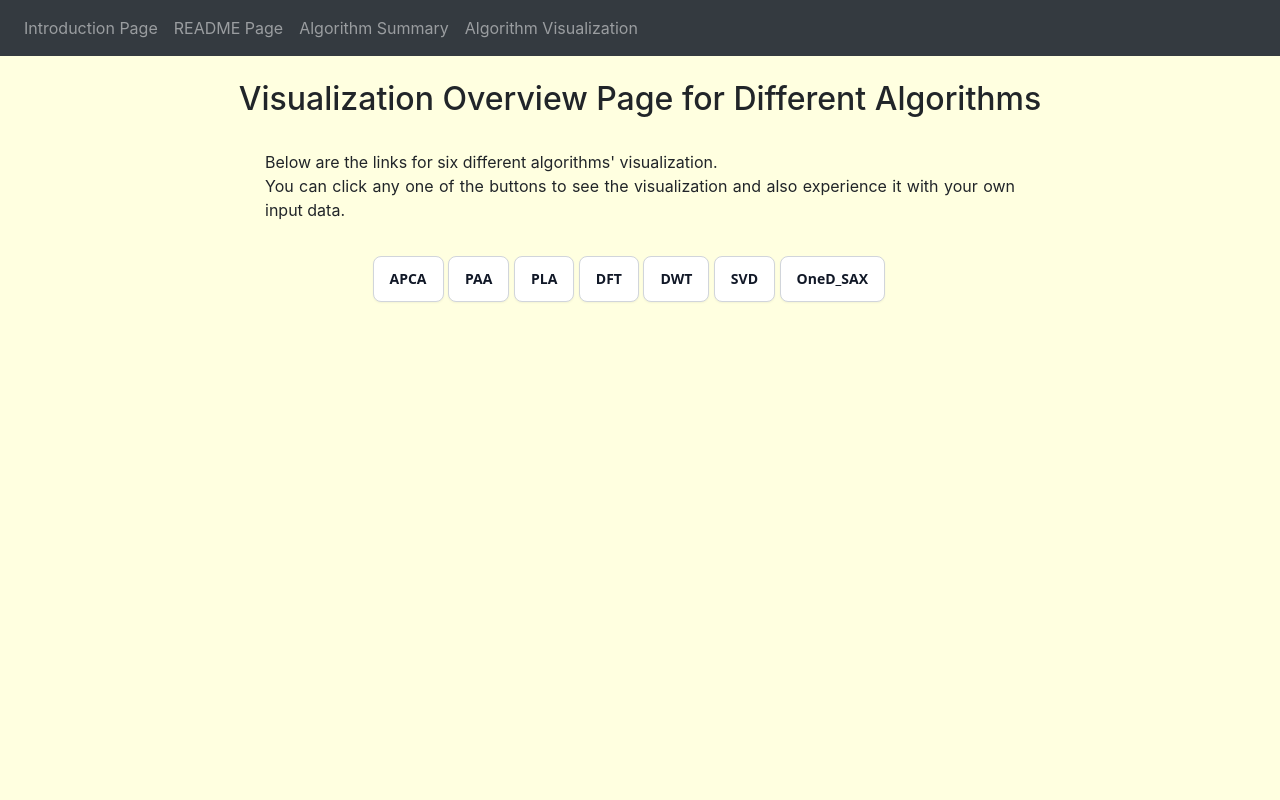
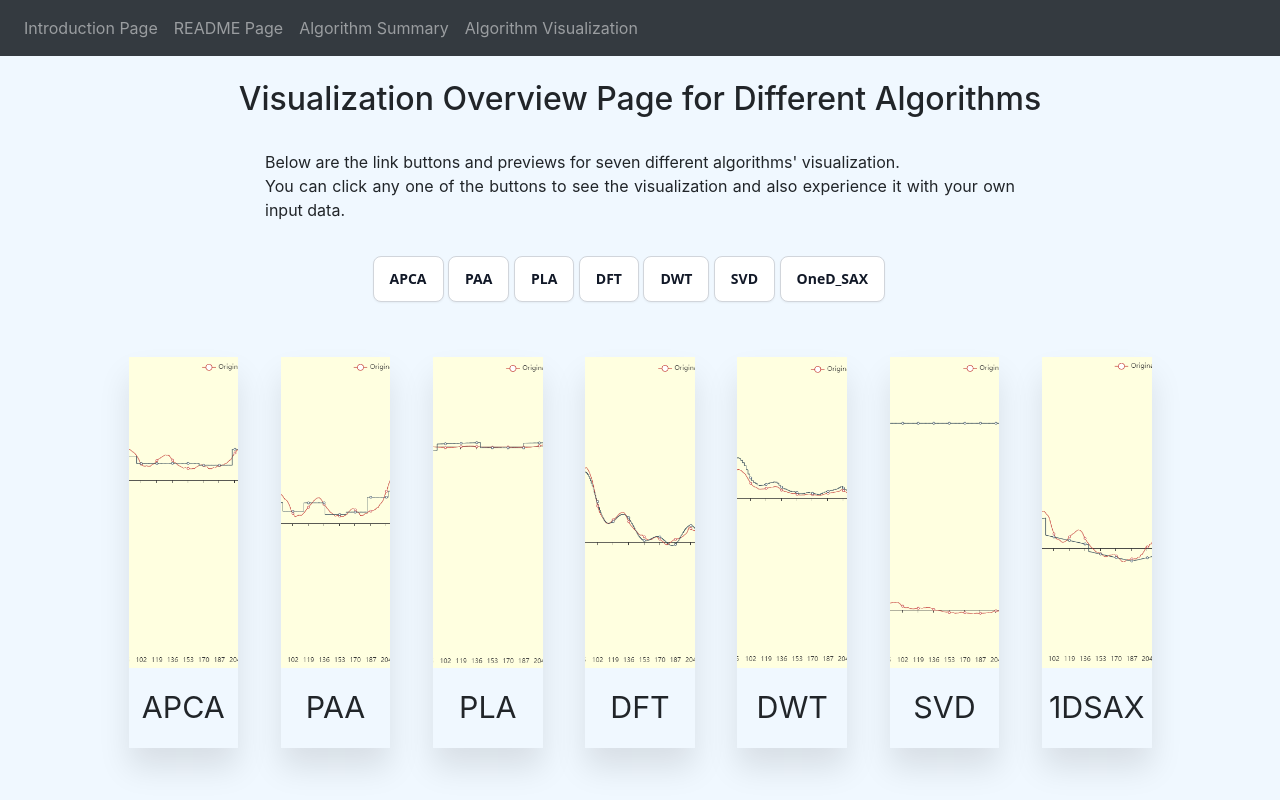
Before and after one commit to Jayson0709/time_series_project, a Flask app: page /visualization in a window 1280 px wide. Run offline with Flask 2, Linux system fonts and the light colour scheme; parts of the project's set-up code (start-up, migrations or seed data) failed here and were passed over; some libraries are stand-ins or nearby versions.

Commit message:
[Add] add visualization images and display an animation on the visualization.html.

```diff
--- a/server.py
+++ b/server.py
@@ -418,7 +418,7 @@ def one_d_sax_visualization():
                        is_step=True,
                        label_opts=opts.LabelOpts(is_show=False),
                        )
-            .set_global_opts(title_opts=opts.TitleOpts(title=constant_values.SAX_TITLE))
+            .set_global_opts(title_opts=opts.TitleOpts(title=constant_values.ONE_D_SAX_TITLE))
     )
     return render_template("one_d_sax.html", line_options=line.dump_options(), original_data=y_data, reduced_data=reduced_data,
                            segments=segments, n_sax_symbols_avg=n_sax_symbols_avg, n_sax_symbols_slope=n_sax_symbols_slope,
--- a/static/Python/constant_values.py
+++ b/static/Python/constant_values.py
@@ -16,5 +16,5 @@ DWT_TITLE = "DWT"
 PAA_TITLE = "PAA"
 PLA_TITLE = "PLA"
 SVD_TITLE = "SVD"
-SAX_TITLE = "SAX"
+ONE_D_SAX_TITLE = "OneD_SAX"
 SECRET_KEY = 'a6e3029ba663403e8e640aff21247c32'
--- a/static/css/style.css
+++ b/static/css/style.css
@@ -202,5 +202,43 @@ table, th{
 }
 
 body {
-    background: lightyellow;
+    background: aliceblue;
 }
+
+.container_for_visualization_page {
+  display: flex;
+  width: 100%;
+  padding: 4% 2%;
+  box-sizing: border-box;
+  height: 60vh;
+}
+
+.box_for_visualization_page{
+  flex: 1;
+  overflow: hidden;
+  transition: .5s;
+  margin: 0 2%;
+  box-shadow: 0 20px 30px rgba(0,0,0,.1);
+  line-height: 0;
+}
+
+.box_for_visualization_page > img {
+  width: 200%;
+  height: calc(100% - 10vh);
+  object-fit: cover;
+  transition: .5s;
+}
+
+.box_for_visualization_page > span {
+  font-size: 3.8vh;
+  display: block;
+  text-align: center;
+  height: 10vh;
+  line-height: 2.6;
+}
+
+.box_for_visualization_page:hover { flex: 1 1 80%; }
+.box_for_visualization_page:hover > img {
+  width: 100%;
+  height: 100%;
+}
--- a/templates/visualization.html
+++ b/templates/visualization.html
@@ -7,7 +7,7 @@
     </h2>
     <br>
     <p id="page-intro">
-        Below are the links for six different algorithms' visualization.<br>
+        Below are the link buttons and previews for seven different algorithms' visualization.<br>
         You can click any one of the buttons to see the visualization and also experience it with your own input data.
     </p>
     <br>
@@ -20,4 +20,35 @@
         <button id="algorithm-buttons" onclick="window.location.href='/visualization/SVD';">SVD</button>
         <button id="algorithm-buttons" onclick="window.location.href='/visualization/ONE_D_SAX';">OneD_SAX</button>
     </div>
+
+    <div class="container_for_visualization_page">
+        <div class="box_for_visualization_page">
+        <img src="../static/images/APCA.png" alt="APCA Graph" onclick="window.location.href='/visualization/APCA';">
+        <span>APCA</span>
+        </div>
+        <div class="box_for_visualization_page">
+        <img src="../static/images/PAA.png" alt="PAA Graph" onclick="window.location.href='/visualization/PAA';">
+        <span>PAA</span>
+        </div>
+        <div class="box_for_visualization_page">
+        <img src="../static/images/PLA.png" alt="PLA Graph" onclick="window.location.href='/visualization/PLA';">
+        <span>PLA</span>
+        </div>
+        <div class="box_for_visualization_page">
+        <img src="../static/images/DFT.png" alt="DFT Graph" onclick="window.location.href='/visualization/DFT';">
+        <span>DFT</span>
+        </div>
+        <div class="box_for_visualization_page">
+        <img src="../static/images/DWT.png" alt="DWT Graph" onclick="window.location.href='/visualization/DWT';">
+        <span>DWT</span>
+        </div>
+        <div class="box_for_visualization_page">
+        <img src="../static/images/SVD.png" alt="SVD Graph" onclick="window.location.href='/visualization/SVD';">
+        <span>SVD</span>
+        </div>
+        <div class="box_for_visualization_page">
+        <img src="../static/images/OneD_SAX.png" alt="OneD_SAX Graph" onclick="window.location.href='/visualization/ONE_D_SAX';">
+        <span>1DSAX</span>
+        </div>
+    </div>
 {% endblock %}
```
Also changed, not shown: static/images/APCA.png (added), static/images/DFT.png (added), static/images/DWT.png (added), static/images/OneD_SAX.png (added), static/images/PAA.png (added), static/images/PLA.png (added), static/images/SVD.png (added).
